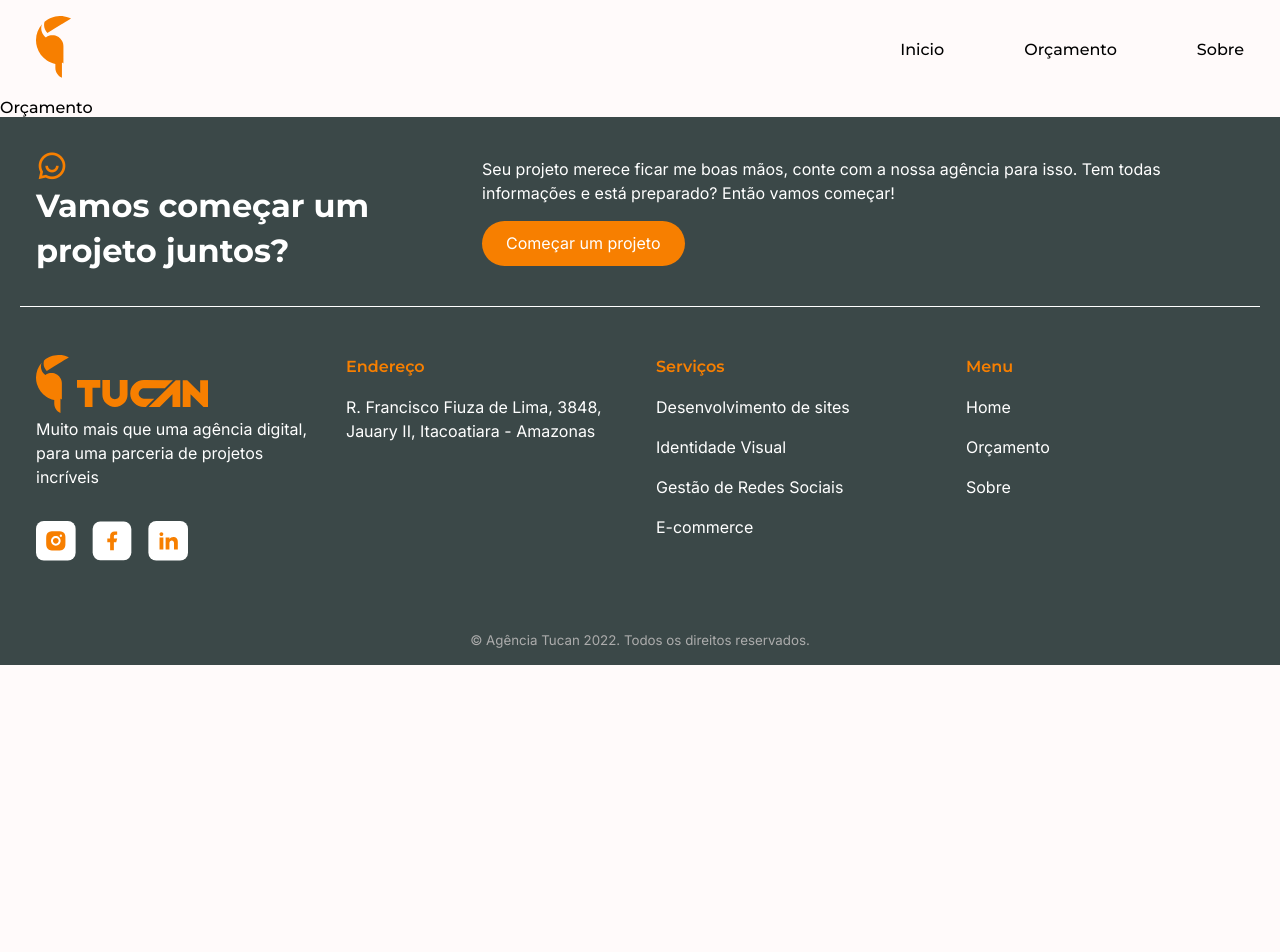
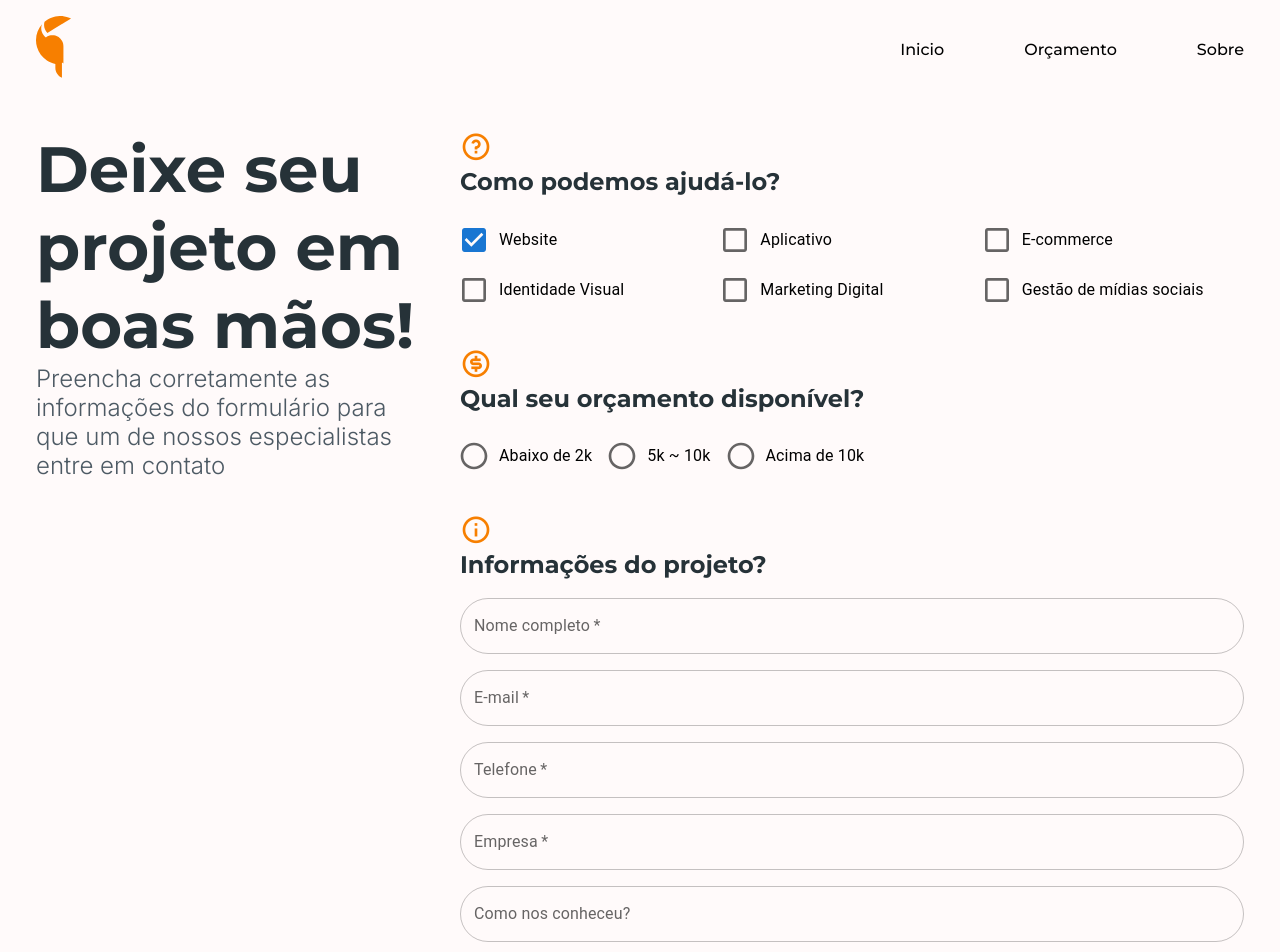
Before and after one commit to Tucan-Dev/tucan-web, a Next.js app: page /orcamento in a window 1280 px wide. Shown: the top 952 px of the page. Before the commit the page ends 800 px from the top, so only its background shows below. Built offline with nearby package versions, Linux system fonts and the light colour scheme.

Commit message:
feat: formulario de orçamento

```diff
--- a/src/pages/_document.tsx
+++ b/src/pages/_document.tsx
@@ -16,6 +16,11 @@ export default class MyDocument extends Document {
             rel="stylesheet"
           />
 
+          <link
+            rel="stylesheet"
+            href="https://fonts.googleapis.com/icon?family=Material+Icons"
+          />
+
           <link rel="shortcut icon" href="favicon.svg" type="svg" />
         </Head>
         <body>
--- a/src/pages/orcamento.tsx
+++ b/src/pages/orcamento.tsx
@@ -1,9 +1,211 @@
+import {
+  FormGroup,
+  FormControlLabel,
+  Checkbox,
+  FormControl,
+  FormLabel,
+  Radio,
+  RadioGroup,
+  TextField,
+  Box,
+  TextareaAutosize,
+} from "@mui/material";
 import { Landpage } from "components/Layout/landpage";
+import { Title } from "components/Title";
+
+import { useForm, SubmitHandler } from "react-hook-form";
+
+import styles from "../styles/pages/budget.module.scss";
+import commonStyles from "../styles/commonStyles.module.scss";
+import { borderColor } from "@mui/system";
+
+interface IFormInput {
+  firstName: string;
+  lastName: string;
+  iceCreamType: { label: string; value: string };
+}
 
 export default function Budget() {
+  const { handleSubmit } = useForm<IFormInput>();
+
+  const onSubmit: SubmitHandler<IFormInput> = (data) => {
+    console.log(data);
+  };
+
   return (
     <Landpage>
-      <h1>Orçamento</h1>
+      <div className={styles.container_budget}>
+        <aside>
+          <h1>Deixe seu projeto em boas mãos!</h1>
+          <p>
+            Preencha corretamente as informações do formulário para que um de
+            nossos especialistas entre em contato
+          </p>
+        </aside>
+
+        <form onSubmit={handleSubmit(onSubmit)}>
+          <Title title="Como podemos ajudá-lo?" icon="ri-question-line ri-2x" />
+          <FormGroup className={styles.form_group_checkbox}>
+            <FormControlLabel
+              control={
+                <Checkbox
+                  defaultChecked
+                  sx={{ "& .MuiSvgIcon-root": { fontSize: 32 } }}
+                />
+              }
+              label="Website"
+            />
+            <FormControlLabel
+              control={
+                <Checkbox sx={{ "& .MuiSvgIcon-root": { fontSize: 32 } }} />
+              }
+              label="Aplicativo"
+            />
+
+            <FormControlLabel
+              control={
+                <Checkbox sx={{ "& .MuiSvgIcon-root": { fontSize: 32 } }} />
+              }
+              label="E-commerce"
+            />
+
+            <FormControlLabel
+              control={
+                <Checkbox sx={{ "& .MuiSvgIcon-root": { fontSize: 32 } }} />
+              }
+              label="Identidade Visual"
+            />
+
+            <FormControlLabel
+              control={
+                <Checkbox sx={{ "& .MuiSvgIcon-root": { fontSize: 32 } }} />
+              }
+              label="Marketing Digital"
+            />
+
+            <FormControlLabel
+              control={
+                <Checkbox sx={{ "& .MuiSvgIcon-root": { fontSize: 32 } }} />
+              }
+              label="Gestão de mídias sociais"
+            />
+          </FormGroup>
+
+          <Title
+            title="Qual seu orçamento disponível?"
+            icon="ri-money-dollar-circle-line ri-2x"
+          />
+          <FormControl
+            className={styles.form_control_radio}
+            component="fieldset"
+          >
+            <RadioGroup row aria-label="gender" name="row-radio-buttons-group">
+              <FormControlLabel
+                value="amount_2k"
+                control={
+                  <Radio
+                    sx={{
+                      "& .MuiSvgIcon-root": {
+                        fontSize: 32,
+                      },
+                    }}
+                  />
+                }
+                label="Abaixo de 2k"
+              />
+              <FormControlLabel
+                value="amount_5k"
+                control={
+                  <Radio
+                    sx={{
+                      "& .MuiSvgIcon-root": {
+                        fontSize: 32,
+                      },
+                    }}
+                  />
+                }
+                label="5k ~ 10k"
+              />
+              <FormControlLabel
+                value="amount_10k"
+                control={
+                  <Radio
+                    sx={{
+                      "& .MuiSvgIcon-root": {
+                        fontSize: 32,
+                      },
+                    }}
+                  />
+                }
+                label="Acima de 10k"
+              />
+            </RadioGroup>
+          </FormControl>
+
+          <Title
+            title="Informações do projeto?"
+            icon="ri-information-line ri-2x"
+          />
+
+          <Box className={styles.info_project}>
+            <TextField
+              required
+              id="outlined-required"
+              label="Nome completo"
+              variant="outlined"
+            />
+
+            <TextField
+              required
+              id="outlined-required"
+              label="E-mail"
+              variant="outlined"
+            />
+
+            <TextField
+              required
+              id="outlined-required"
+              type="tel"
+              label="Telefone"
+              variant="outlined"
+            />
+
+            <TextField
+              required
+              id="outlined-required"
+              label="Empresa"
+              variant="outlined"
+            />
+
+            <TextField
+              id="outlined-basic"
+              label="Como nos conheceu?"
+              variant="outlined"
+            />
+
+            <TextareaAutosize
+              aria-label="minimum height"
+              minRows={10}
+              placeholder="Detalhes do projeto"
+              style={{
+                width: "100%",
+                padding: ".8rem",
+                border: "1px solid var(--gray)",
+                // borderRadius: "32px",
+              }}
+            />
+          </Box>
+
+          <div className={commonStyles.flex}>
+            <button className={commonStyles.btn_default} type="submit">
+              Enviar
+            </button>
+            <button className={commonStyles.btn_secondary} type="reset">
+              Cancelar
+            </button>
+          </div>
+        </form>
+      </div>
     </Landpage>
   );
 }
--- a/src/pages/sobre.tsx
+++ b/src/pages/sobre.tsx
@@ -2,7 +2,6 @@ import { Landpage } from "components/Layout/landpage";
 import { Title } from "components/Title";
 
 import styles from "../styles/pages/about.module.scss";
-import commonStyles from "../styles/commonStyles.module.scss";
 
 export default function About() {
   return (
--- /dev/null
+++ b/src/styles/pages/budget.module.scss
@@ -0,0 +1,69 @@
+.container_budget {
+  display: flex;
+  gap: 2rem;
+
+  max-width: 1240px;
+  margin: 2rem auto 4rem;
+  padding: 0 1rem;
+
+  aside {
+    flex: 1;
+
+    h1 {
+      font-weight: 700;
+      font-size: 4rem;
+
+      color: var(--title);
+    }
+
+    p {
+      font-weight: 300;
+      font-size: 1.5rem;
+
+      color: var(--subtitle);
+    }
+  }
+
+  form {
+    flex: 2;
+
+    div,
+    input,
+    textarea {
+      border-radius: 2rem;
+    }
+
+    .form_group_checkbox {
+      display: grid;
+      grid-template-columns: repeat(3, 1fr);
+
+      margin-bottom: 2rem;
+
+      .form_control_label {
+        border: 1px solid;
+        width: 100%;
+      }
+    }
+
+    .form_control_radio {
+      margin-bottom: 2rem;
+    }
+
+    .info_project {
+      width: 100%;
+
+      display: flex;
+      flex-direction: column;
+      gap: 1rem;
+
+      .info_project_item {
+        border: 1px solid;
+        width: 100%;
+
+        display: flex;
+        flex-direction: row;
+        gap: 1rem;
+      }
+    }
+  }
+}
```
Also changed, not shown: package.json (+7 -1 lines), 1 other file (tests, documents, lock files or other folders).
